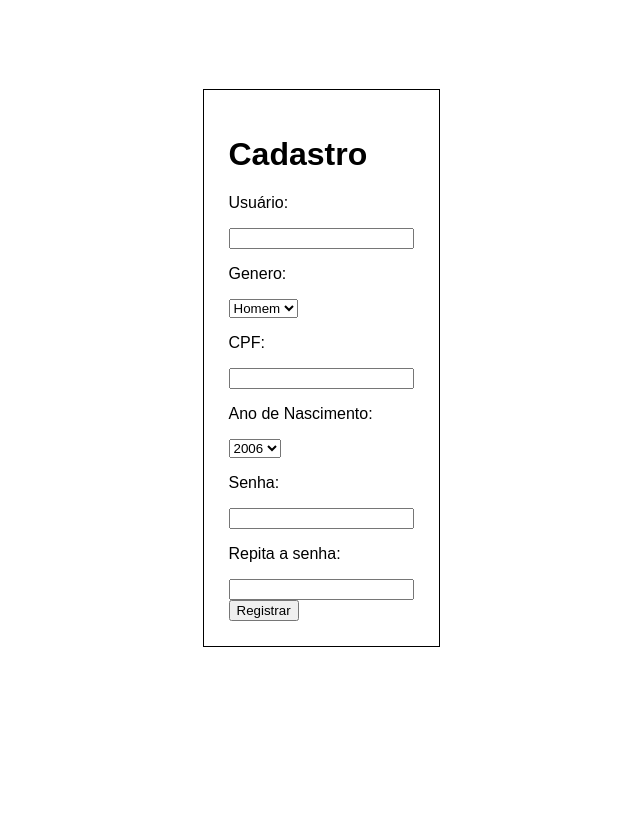
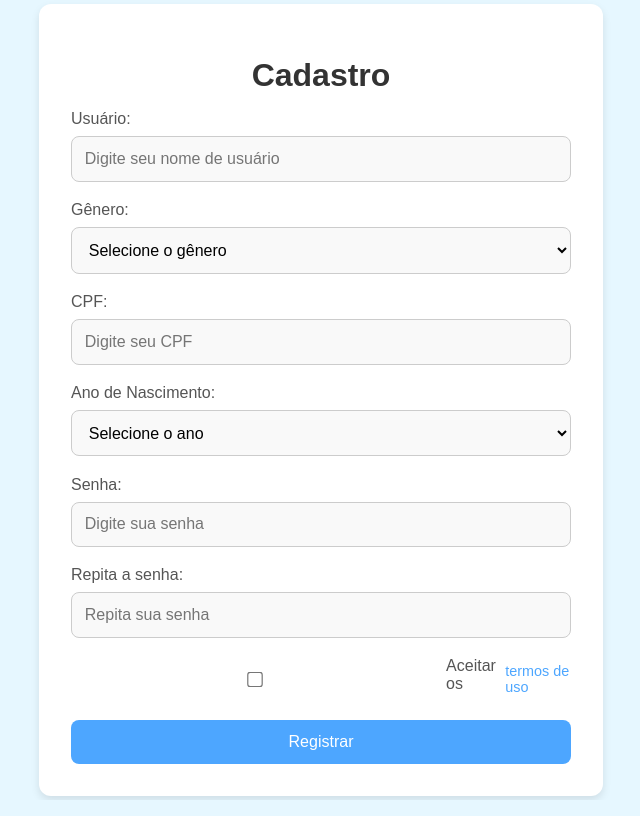
Before and after one commit to caemuller/Trab-ES, a React (Vite) app in the folder client/: page /sign-up in a window 1280 px wide. Shown: the whole page, without its empty margins (319-959 px from the left). Built offline with nearby package versions, Linux system fonts and the light colour scheme.

Commit message:
front-end interface

```diff
--- a/client/src/assets/css/main.css
+++ b/client/src/assets/css/main.css
@@ -1,14 +1,28 @@
 body {
+    font-family: 'Arial', sans-serif;
+    margin: 0;
+    padding: 0;
+    background-color: #e6f7ff;
+    display: flex;
+    justify-content: center;
+    align-items: center;
     height: 100vh;
-    font-family: Arial, Helvetica, sans-serif;
+    box-sizing: border-box;
+}
+#root{
+    height: 100%;
+    width: 100%;
+    display: flex;
+    justify-content: center;
+    align-items: center;
+
 }
 
-#root{
-    height: 100%;
-}
-
-.flex{
+.flex {
     display: flex;
+    align-items: center;
+    justify-content: center;
+    height: 90%;
 }
 
 .align-items-center {
@@ -36,8 +50,12 @@ body {
 }
 
 .black-border {
-    padding: 25px;
-    border: black 1px solid;
+    background-color: #ffffff;
+    padding: 2rem;
+    border-radius: 8px;
+    box-shadow: 0 4px 10px rgba(0, 0, 0, 0.1);
+    max-width: 400px;
+    width: 100%;
 }
 
 .error-message {
@@ -106,27 +124,32 @@ body {
 }
 
 .home-button {
-    width: 200px;
-    padding: 10px 20px;
-    font-size: 1rem;
-    color: #fff;
-    background-color: #1b7ec0;
-    border: none;
-    border-radius: 4px;
+    background-color: transparent;
+    color: #007bff;
+    padding: 1rem 2rem;
+    font-size: 1.2rem;
+    border: 2px solid #007bff;
+    border-radius: 8px;
     cursor: pointer;
-    transition: background-color 0.3s ease;
+    transition: background-color 0.3s ease, color 0.3s ease;
+    width: 250px;
+    opacity: 0.7;
   }
 
   .home-button:hover {
-    background-color: #24558a;
+    background-color: #007bff;
+    color: #fff;
+    opacity: 1;
   }
 
   .logout-button {
-    background-color: #503aa0;
+    border-color: #dc3545;
+    color: #dc3545;
   }
 
   .logout-button:hover {
-    background-color: #764de7;
+    background-color: #dc3545;
+    color: #fff;
   }
 
 .profile-container {
@@ -193,3 +216,127 @@ body {
 .profile-button:hover {
     background-color: #0056b3;
 }
+
+h1 {
+    font-size: 2rem;
+    margin-bottom: 1rem;
+    text-align: center;
+    color: #333;
+}
+
+input, select {
+    width: 100%;
+    padding: 0.8rem;
+    font-size: 1rem;
+    border: 1px solid #ccc;
+    border-radius: 8px;
+    background-color: #f9f9f9;
+    box-sizing: border-box;
+    transition: all 0.3s ease;
+}
+
+input:focus, select:focus {
+    border-color: #4da6ff;
+    outline: none;
+    background-color: #eef6ff;
+}
+
+
+.submit-button {
+    width: 100%;
+    padding: 0.8rem;
+    font-size: 1rem;
+    background-color: #4da6ff;
+    color: #ffffff;
+    border: none;
+    border-radius: 8px;
+    cursor: pointer;
+    transition: background-color 0.3s ease;
+}
+
+.submit-button:hover {
+    background-color: #3385cc;
+}
+
+.accept {
+    display: flex;
+    align-items: center;
+    justify-content: flex-start;
+    gap: 0.5rem;
+    margin-top: 1rem;
+}
+
+.accept input {
+    transform: scale(1.2);
+}
+
+.accept a {
+    text-decoration: none;
+    color: #4da6ff;
+    font-size: 0.9rem;
+}
+
+.accept a:hover {
+    text-decoration: underline;
+}
+
+
+@media (max-width: 480px) {
+    .form-container {
+        padding: 1.5rem;
+    }
+
+    h1 {
+        font-size: 1.5rem;
+    }
+
+    .submit-button {
+        font-size: 0.9rem;
+    }
+}
+
+label {
+    display: block;
+    font-size: 1rem;
+    margin-bottom: 0.5rem;
+    color: #555;
+}
+
+.form-group {
+    margin-bottom: 1.2rem;
+}
+
+.form-container {
+    background-color: #ffffff;
+    padding: 2rem;
+    border-radius: 12px;
+    box-shadow: 0 4px 8px rgba(0, 0, 0, 0.1);
+    max-width: 500px;
+    width: 100%;
+}
+
+.page-container {
+    display: flex;
+    justify-content: center;
+    align-items: center;
+    width: 100%;
+    height: 100%;
+    max-width: 700px;
+}
+
+.home-box {
+    background-color: #ffffff;
+    padding: 2rem;
+    border-radius: 12px;
+    box-shadow: 0 4px 8px rgba(0, 0, 0, 0.1);
+    text-align: center;
+    width: 100%;
+    max-width: 600px;
+  }
+
+  .home-title {
+  font-size: 2.5rem;
+  font-weight: 700;
+  margin-bottom: 2rem;
+  color: #333;
+}
--- a/client/src/pages/CampaignList.jsx
+++ b/client/src/pages/CampaignList.jsx
@@ -38,7 +38,7 @@ function CampaignList() {
       placeholder="Buscar campanha pelo nome"
       value={searchTerm}
       onChange={(e) => setSearchTerm(e.target.value)}
-            className="search-input"
+      className="form-input"  // Utilizando a classe 'form-input' para estilizar o campo de busca
     />
   </div>
 
@@ -48,7 +48,10 @@ function CampaignList() {
         <h3>{camp.name}</h3>
         <p><strong>Criador:</strong> {camp.creator.name}</p>
         <p><strong>Serviço Requisitado:</strong> {camp.requested_service_id}</p>
+        <p><strong>Data do evento:</strong> {camp.event_date}</p>
         <p><strong>Descrição:</strong> {camp.description}</p>
+        <p><strong>Cidade:</strong> {camp.city}</p>
+        <p><strong>Data final de inscrição:</strong> {camp.subscription_limit_date}</p>
       </div>
     ))
   ) : (
--- a/client/src/pages/Home.jsx
+++ b/client/src/pages/Home.jsx
@@ -10,7 +10,9 @@ function Home() {
 
   return (
     <div className="home-container">
-      <h1>Bem-vindo ao Voluntarie.se</h1>
+    <div className="home-box">
+      <h1 className="home-title">Bem-vindo ao Voluntarie.se</h1>
+
       <div className="home-buttons">
         <button onClick={goToCampaignList} className="home-button">
           Lista de Campanhas
@@ -23,6 +25,7 @@ function Home() {
         </button>
       </div>
     </div>
+  </div>
   );
 }
 
--- a/client/src/pages/Login.jsx
+++ b/client/src/pages/Login.jsx
@@ -35,45 +35,45 @@ function Login() {
     }
 
 
-    return <div className="flex align-items-center justify-content-center h-90-per">
-            <div className=" black-border">
+    return <div className="page-container">
+    <div className="form-container">
         <div className="font-serif">
             <h1>Voluntarie.se</h1>
         </div>
-                <div>
-                    <div>
-                        <p>Usuário:</p>
-                    </div>
-                    <div>
+
+        <div className="form-group">
+            <label htmlFor="username">Usuário:</label>
             <input
                 type="text"
+                id="username"
                 name="username"
                 onChange={handleChange}
+                placeholder="Digite seu usuário"
+                className="form-input"
             />
         </div>
-                </div>
-                <div>
-                    <div>
-                        <p>Senha:</p>
-                    </div>
-                    <div>
+
+        <div className="form-group">
+            <label htmlFor="password">Senha:</label>
             <input
                 type="password"
+                id="password"
                 name="password"
                 onChange={handleChange}
+                placeholder="Digite sua senha"
+                className="form-input"
             />
         </div>
-                </div>
+
         {errorMessage && (
             <div className="error-message">
-                        <p style={{ color: "red" }}>{errorMessage}</p>
+                <p>{errorMessage}</p>
             </div>
         )}
-                <div>
+
+        <div className="form-footer">
             <p>Não tem uma conta? <a href="/sign-up">Registre-se</a></p>
-                </div>
-                <div>
-                    <button onClick={login}>Login</button>
+            <button onClick={login} className="submit-button">Login</button>
         </div>
     </div>
 </div>
--- a/client/src/pages/Signup.jsx
+++ b/client/src/pages/Signup.jsx
@@ -1,9 +1,10 @@
 import { useState } from "react";
 import { useNavigate } from "react-router-dom";
 import AuthService from "../services/AuthService";
+import '../assets/css/main.css'
 
 function Signup() {
-    const [formData, setFormData] = useState({ //initial values
+    const [formData, setFormData] = useState({
         name: '',
         password: '',
         profile_description: '',
@@ -32,7 +33,7 @@ function Signup() {
         try {
 
             let response = authService.signup(formData);
-            // TESTING
+
             response = {
                 "status": 200
             };
@@ -46,99 +47,119 @@ function Signup() {
         }
     }
 
+    const handleCpfChange = (e) => {
+        const value = e.target.value.replace(/[^0-9]/g, '');
 
-    return <div className="flex align-items-center justify-content-center h-90-per">
-        <div className=" black-border">
-            <div>
+        handleChange({
+            target: {
+                name: e.target.name,
+                value: value
+            }
+        });
+    };
+
+
+    return <div className="page-container">
+    <div className="form-container">
         <h1>Cadastro</h1>
-            </div>
-            <div>
-                <div>
-                    <p>Usuário:</p>
-                </div>
-                <div>
+
+
+        <div className="form-group">
+            <label htmlFor="username">Usuário:</label>
             <input
                 type="text"
+                id="username"
                 name="username"
                 onChange={handleChange}
+                placeholder="Digite seu nome de usuário"
             />
         </div>
-            </div>
-            {/* <div>
-                <div>
-                    <p>Tipo de cadastro:</p>
-                </div>
-                <div>
-                    <select name="tipo" onChange={(e) => handleSelectChange('tipo', e.target.value)}>
-                        <option value="0">Pessoa Física</option>
-                        <option value="1">Empresa</option>
-                    </select>
-                </div>
-            </div> */}
-             <div>
-                <div>
-                    <p>Genero:</p>
-                </div>
-                <div>
-                    <select name="gender" onChange={(e) => handleSelectChange('gender', e.target.value)}>
+
+
+        <div className="form-group">
+            <label htmlFor="gender">Gênero:</label>
+            <select
+        id="gender"
+        name="gender"
+        onChange={(e) => handleSelectChange('gender', e.target.value)}
+        defaultValue=""
+    >
+        <option value="" disabled>Selecione o gênero</option>
         <option value="male">Homem</option>
         <option value="female">Mulher</option>
         <option value="other">Outro</option>
     </select>
         </div>
-            </div>
-            <div>
-                <div>
-                    <p>CPF:</p>
-                </div>
-                <div>
+
+
+        <div className="form-group">
+            <label htmlFor="cpf">CPF:</label>
             <input
                 type="text"
+                id="cpf"
                 name="cpf"
-                        onChange={handleChange}
+                onChange={(e) => handleCpfChange(e)}
+                placeholder="Digite seu CPF"
     />
         </div>
-            </div>
-            <div>
-                <div>
-                    <p>Ano de Nascimento:</p>
-                </div>
-                <div>
 
-                <select name="birth_year" onChange={(e) => handleSelectChange("birth_year", e.target.value)}>
+
+        <div className="form-group">
+            <label htmlFor="birth_year">Ano de Nascimento:</label>
+            <select
+        id="birth_year"
+        name="birth_year"
+        onChange={(e) => handleSelectChange("birth_year", e.target.value)}
+        defaultValue=""
+    >
+        <option value="" disabled>Selecione o ano</option>
         {Array.from({ length: 100 }, (_, i) => {
-                        const year = new Date().getFullYear() -18 - i;
-                        return <option key={year} value={year}>{year}</option>;
+            const year = new Date().getFullYear() - 18 - i;
+            return (
+                <option key={year} value={year}>
+                    {year}
+                </option>
+            );
         })}
     </select>
         </div>
-            </div>
-            <div>
-                <div>
-                    <p>Senha:</p>
-                </div>
-                <div>
+
+        <div className="form-group">
+            <label htmlFor="password">Senha:</label>
             <input
                 type="password"
+                id="password"
                 name="password"
                 onChange={handleChange}
+                placeholder="Digite sua senha"
             />
         </div>
-            </div>
-            <div>
-                <div>
-                    <p>Repita a senha:</p>
-                </div>
-                <div>
+
+        <div className="form-group">
+            <label htmlFor="repeated_password">Repita a senha:</label>
             <input
                 type="password"
+                id="repeated_password"
                 name="repeated_password"
                 onChange={handleChange}
+                placeholder="Repita sua senha"
             />
         </div>
+
+
+        <div className="form-group accept">
+            <input
+                type="checkbox"
+                id="terms"
+            />
+            <label htmlFor="terms">Aceitar os</label>
+            <a href="#">termos de uso</a>
         </div>
+
         <div>
-                <button onClick={signup}>Registrar</button>
+            <button className="submit-button" onClick={signup}>
+                Registrar
+            </button>
         </div>
     </div>
 </div>
```
Lines whose indentation alone changed are shown as unchanged.
